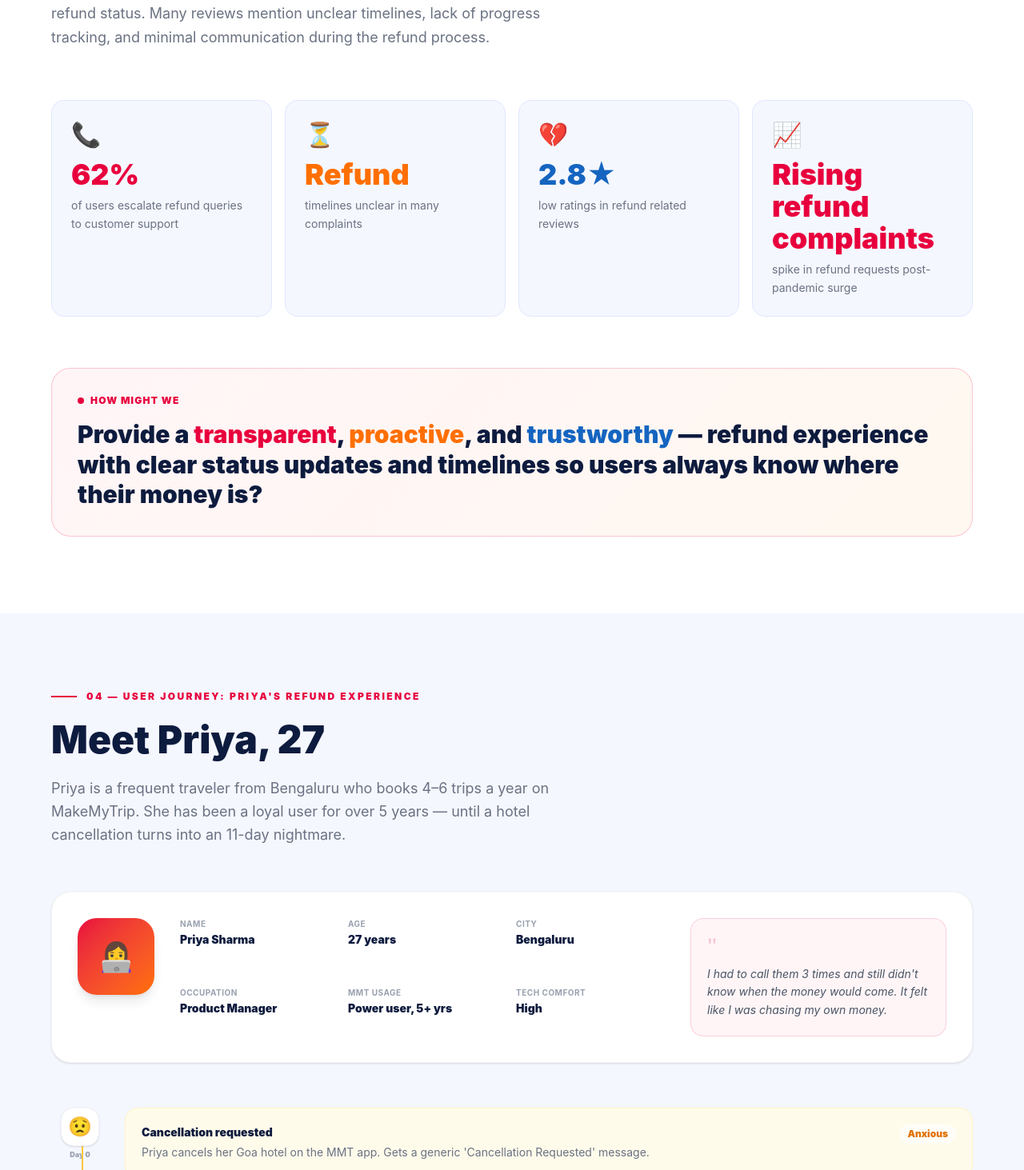
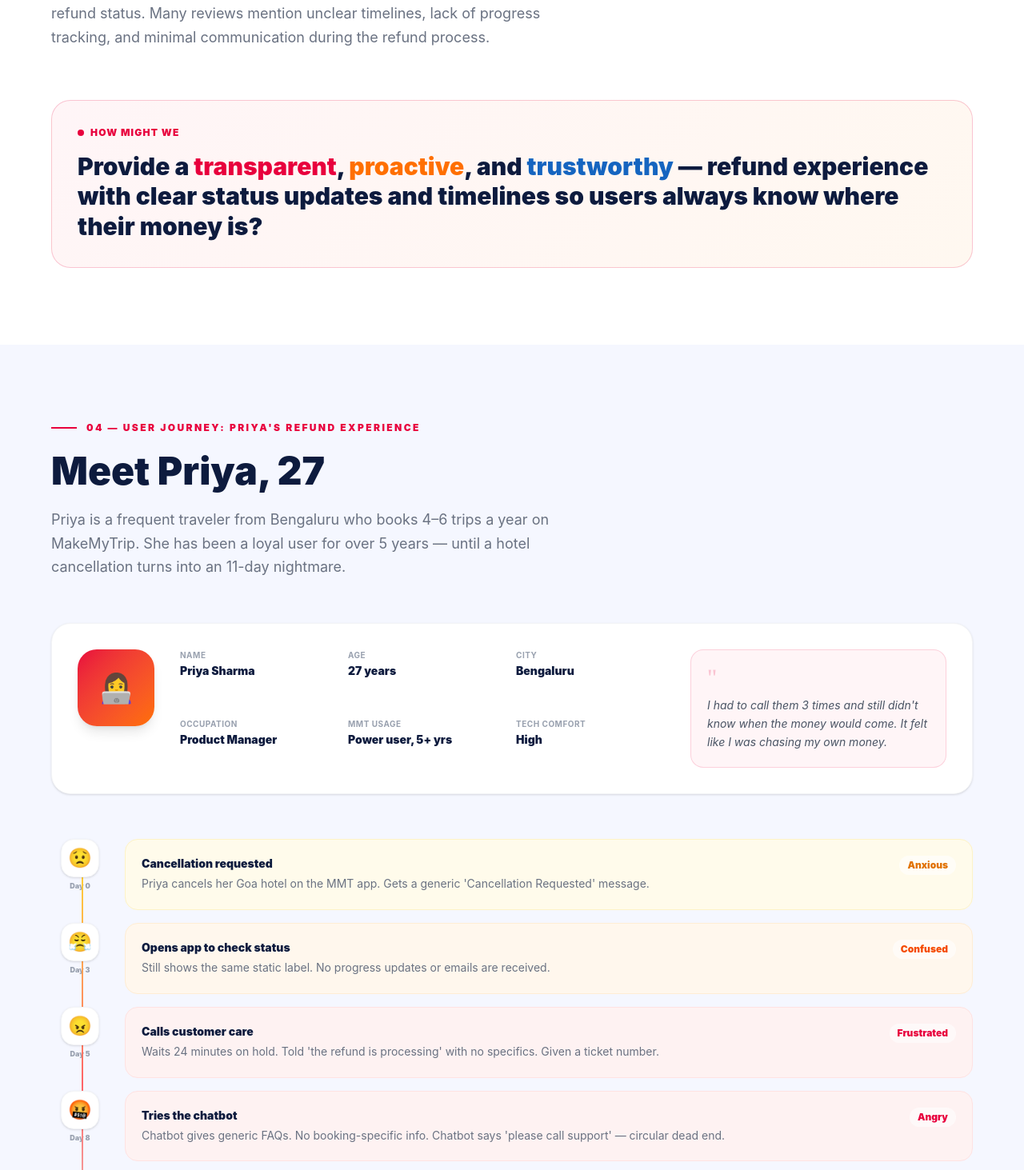
Before and after one commit to kajalverma1104-dot/Casestudyrefundprocess, a React (Vite) app: page / in a window 1280 px wide. Shown: the part 2287-3750 px from the top of the page at 80% size. Built offline with nearby package versions, Linux system fonts and the light colour scheme.

Commit message:
Remove stats from problem statement and conclusion

```diff
--- a/src/app/components/ConclusionNextSteps.tsx
+++ b/src/app/components/ConclusionNextSteps.tsx
@@ -7,18 +7,11 @@ function SectionLabel({ children }: { children: string }) {
   );
 }
 
-const impact = [
-  { before: "62%", after: "18%", label: "Support calls for refund status", icon: "📞", color: "text-[#0D9E6E]", bg: "bg-emerald-50 border-emerald-100" },
-  { before: "3.2 min", after: "12 sec", label: "Time to find refund status", icon: "⏱", color: "text-[#1565C0]", bg: "bg-blue-50 border-blue-100" },
-  { before: "2.8★", after: "4.2★", label: "Refund-related App Store rating", icon: "⭐", color: "text-[#FF6F00]", bg: "bg-orange-50 border-orange-100" },
-  { before: "73%", after: "22%", label: "Chatbot escalations to human agent", icon: "🤖", color: "text-[#6C3FE8]", bg: "bg-purple-50 border-purple-100" },
-];
 
 const phases = [
   {
     phase: "Phase 1",
     title: "Quick Wins",
-    time: "0 – 4 weeks",
     accentColor: "bg-[#0D9E6E]",
     bg: "bg-emerald-50 border-emerald-100",
     items: [
@@ -30,7 +23,6 @@ const phases = [
   {
     phase: "Phase 2",
     title: "Core Redesign",
-    time: "4 – 12 weeks",
     accentColor: "bg-[#E8003D]",
     bg: "bg-red-50 border-red-100",
     items: [
@@ -42,7 +34,6 @@ const phases = [
   {
     phase: "Phase 3",
     title: "Optimise & Scale",
-    time: "12 – 24 weeks",
     accentColor: "bg-[#6C3FE8]",
     bg: "bg-purple-50 border-purple-100",
     items: [
@@ -72,26 +63,6 @@ export function ConclusionNextSteps() {
           Projected impact from usability tests on the redesigned prototype — plus a phased roadmap to ship without waiting for a full redesign cycle.
         </p>
 
-        {/* Impact metrics */}
-        <div className="grid grid-cols-1 sm:grid-cols-2 lg:grid-cols-4 gap-4 mb-16">
-          {impact.map((m) => (
-            <div key={m.label} className={`border ${m.bg} rounded-2xl p-5 bg-white shadow-sm`}>
-              <div className="text-2xl mb-3">{m.icon}</div>
-              <div className="text-[10px] text-gray-400 uppercase tracking-wide mb-3 leading-relaxed font-bold">{m.label}</div>
-              <div className="flex items-center gap-3 mb-1">
-                <div>
-                  <div className="text-[9px] text-gray-400 font-bold">Before</div>
-                  <div className="text-xl font-black text-gray-200 line-through">{m.before}</div>
-                </div>
-                <div className="text-gray-200 text-lg font-black">→</div>
-                <div>
-                  <div className="text-[9px] text-gray-400 font-bold">After</div>
-                  <div className={`text-2xl font-black ${m.color}`}>{m.after}</div>
-                </div>
-              </div>
-            </div>
-          ))}
-        </div>
 
         {/* Roadmap */}
         <h3 className="text-xl font-black text-[#0D1B3E] mb-6">Implementation Roadmap</h3>
@@ -100,7 +71,6 @@ export function ConclusionNextSteps() {
             <div key={p.phase} className={`border ${p.bg} rounded-3xl p-6 bg-white shadow-sm`}>
               <div className="flex items-center gap-3 mb-4">
                 <span className={`${p.accentColor} text-white text-xs font-black px-3 py-1 rounded-full`}>{p.phase}</span>
-                <span className="text-gray-400 text-xs font-bold">{p.time}</span>
               </div>
               <div className="font-black text-[#0D1B3E] text-lg mb-4">{p.title}</div>
               <ul className="space-y-3">
--- a/src/app/components/ProblemStatement.tsx
+++ b/src/app/components/ProblemStatement.tsx
@@ -7,12 +7,6 @@ function SectionLabel({ children }: { children: string }) {
   );
 }
 
-const stats = [
-  { value: "62%", desc: "of users escalate refund queries to customer support", icon: "📞", color: "text-[#E8003D]" },
-  { value: "Refund", desc: "timelines unclear in many complaints", icon: "⏳", color: "text-[#FF6F00]" },
-  { value: "2.8★", desc: "low ratings in refund related reviews", icon: "💔", color: "text-[#1565C0]" },
-  { value: "Rising refund complaints", desc: "spike in refund requests post-pandemic surge", icon: "📈", color: "text-[#E8003D]" },
-];
 
 export function ProblemStatement() {
   return (
@@ -41,19 +35,6 @@ export function ProblemStatement() {
           </p>
         </div>
 
-        {/* Stats grid */}
-        <div className="grid grid-cols-1 sm:grid-cols-2 lg:grid-cols-4 gap-4 mb-16">
-          {stats.map((s) => (
-            <div
-              key={s.value}
-              className="bg-[#F5F7FF] border border-[#E0E8FF] rounded-2xl p-6 hover:shadow-md transition-all hover:-translate-y-0.5"
-            >
-              <div className="text-3xl mb-3">{s.icon}</div>
-              <div className={`text-4xl font-black mb-2 ${s.color}`}>{s.value}</div>
-              <p className="text-gray-500 text-sm leading-relaxed">{s.desc}</p>
-            </div>
-          ))}
-        </div>
 
         {/* HMW statement */}
         <div
```
